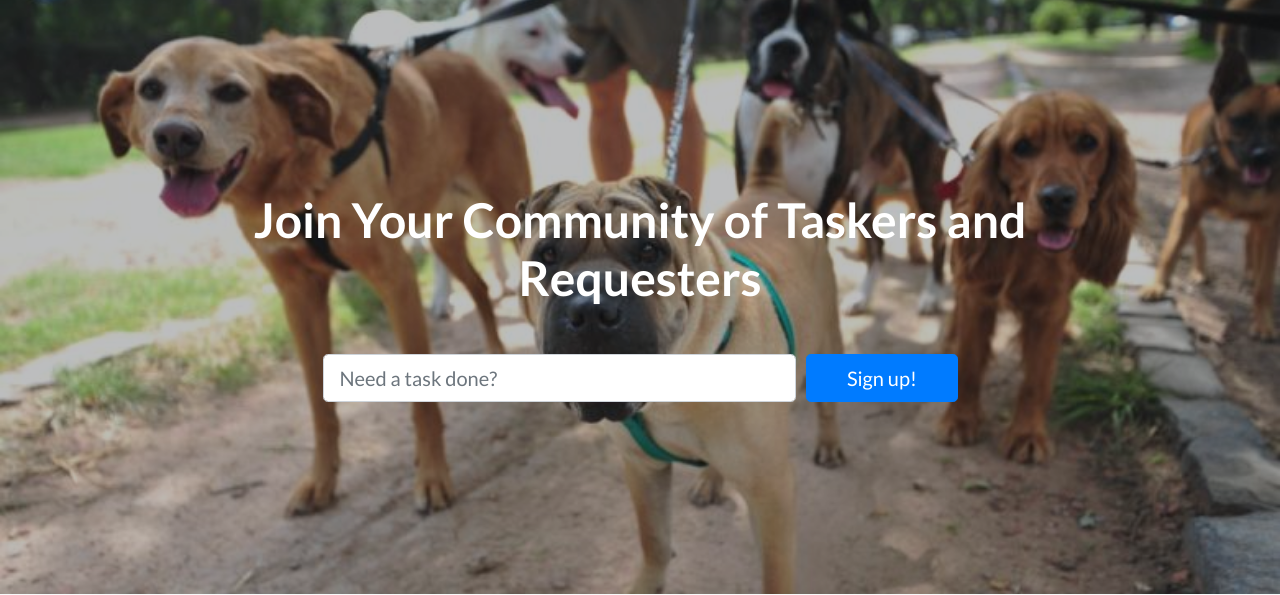
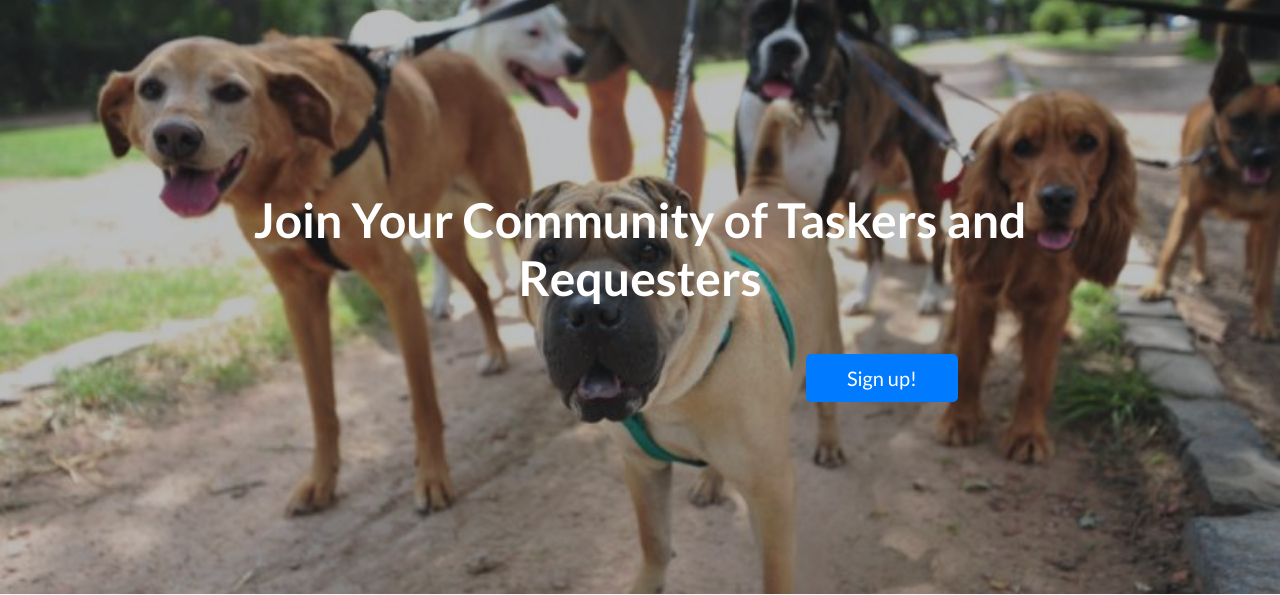
Before and after one commit to JunQuann/CS2102_TaskRabbitClone, a PHP site: page / in a window 1280 px wide. Shown: the part 57-652 px from the top of the page. Run offline with PHP 8.4, Linux system fonts and the light colour scheme.

Commit message:
update
basic changes

```diff
--- a/index.php
+++ b/index.php
@@ -33,13 +33,14 @@
             <form>
               <div class="form-row">
                 <div class="col-12 col-md-9 mb-2 mb-md-0">
-                  <input type="email" class="form-control form-control-lg" placeholder="Need a task done?">
                 </div>
                 <div class="col-12 col-md-3">
                   <button type="submit" class="btn btn-block btn-lg btn-primary">Sign up!</button>
                 </div>
               </div>
             </form>
+            </form>
+
           </div>
         </div>
       </div>
@@ -120,7 +121,6 @@
             <div class="testimonial-item mx-auto mb-5 mb-lg-0">
               <img class="img-fluid rounded-circle mb-3" src="img/testimonials-1.jpg" alt="">
               <h5>Margaret E.</h5>
-              <p class="font-weight-light mb-0">"Task Rabbit is fantastic! Thanks so much guys!"</p>
             </div>
           </div>
           <div class="col-lg-4">
```
